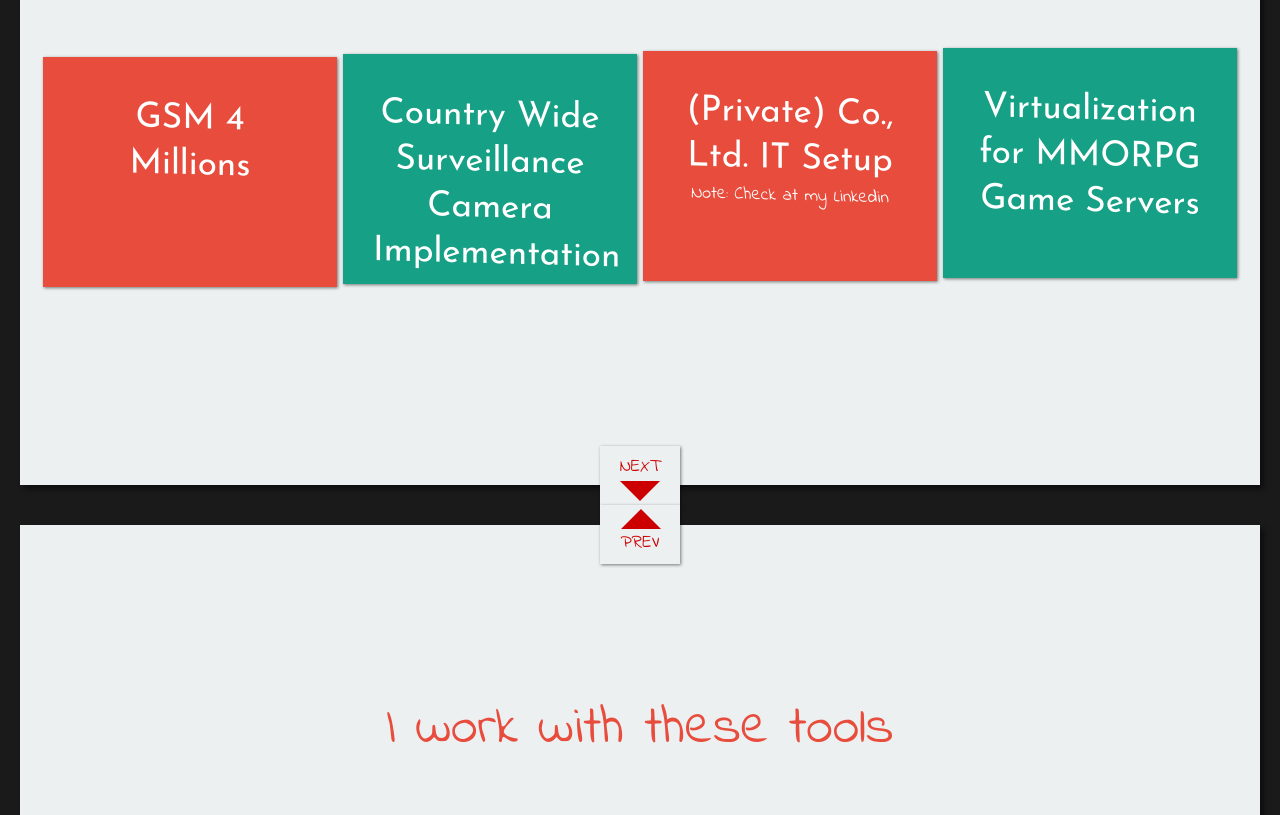
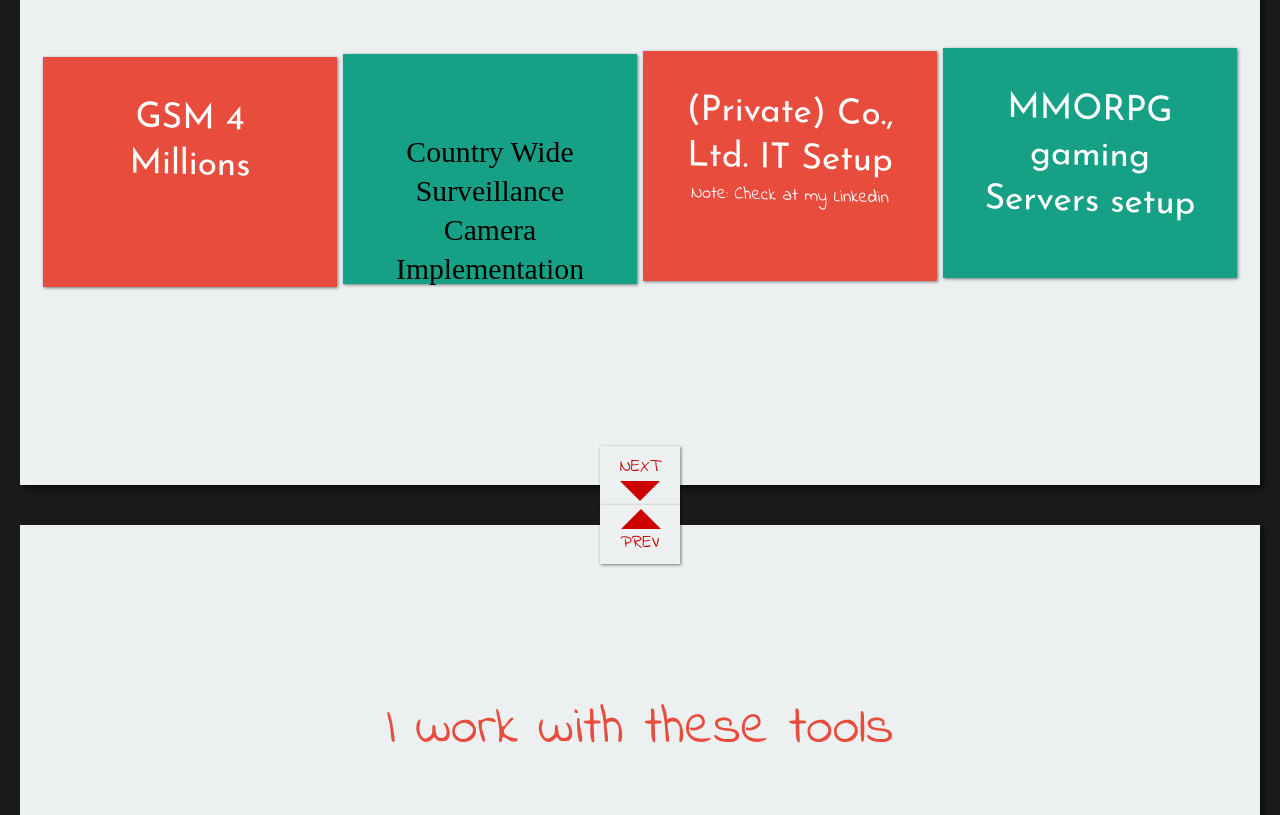
Before and after one commit to ethankurt/ethankurt.github.io, a plain HTML site: page index.html in a window 1280 px wide. Shown: the part 2695-3510 px from the top of the page. Drawn offline with nearby package versions, Linux system fonts and the light colour scheme.

Commit message:
Update index.html

```diff
--- a/index.html
+++ b/index.html
@@ -101,7 +101,7 @@
 					<h3>GSM 4 Millions</h3>
 				</li>
 				<li data-wow-duration="0.25s" data-wow-delay="1.5s" class="wow bounceInDown">
-					<h3>Country Wide Surveillance Camera Implementation</h3>
+					<h4>Country Wide Surveillance Camera Implementation</h4>
 				</li>
 				<li data-wow-duration="0.25s" data-wow-delay="2s" class="wow bounceInDown">
 					<h3>(Private) Co., Ltd. IT Setup</h3>
@@ -110,7 +110,7 @@
 					</ul>
 				</li>
 				<li data-wow-duration="0.25s" data-wow-delay="2.5s" class="wow bounceInDown">
-					<h3>Virtualization for MMORPG Game Servers</h3>
+					<h3>MMORPG gaming Servers setup</h3>
 				</li>
 			</ul><a href="#section05" data-wow-delay="2.5s" class="next wow bounceInUp">NEXT</a>
 		</div>
```
